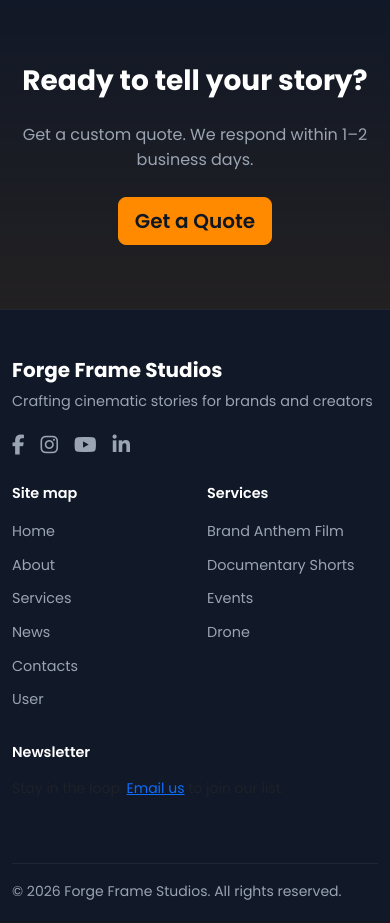
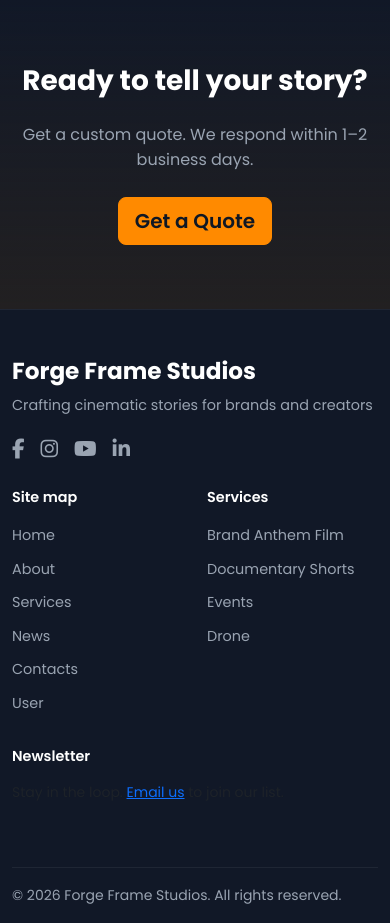
Before and after one commit to shirisha456/Forge-frame-studios, a PHP site: page /Cross-Domain-Enterprise-Online-Market-Place/index.php in a window 390 px wide. Shown: the part 3042-3965 px from the top of the page. Before the commit the page ends 3942 px from the top, so only its background shows below. Run offline with PHP 8.4, Linux system fonts and the light colour scheme.

Commit message:
Update CSS version and adjust font sizes for improved responsiveness in header and footer styles.

```diff
--- a/assets/css/style.css
+++ b/assets/css/style.css
@@ -70,6 +70,7 @@
 }
 
 .navbar-dark .navbar-brand {
+  font-size: clamp(1.35rem, 2.8vw, 1.65rem);
   font-weight: 700;
   color: #fff !important;
   letter-spacing: 0.02em;
@@ -128,7 +129,7 @@
   max-width: 640px;
 }
 .hero-title {
-  font-size: clamp(2.25rem, 5vw, 4rem);
+  font-size: clamp(1.95rem, 4.25vw, 3.35rem);
   font-weight: 700;
   letter-spacing: 0.02em;
   line-height: 1.15;
@@ -699,7 +700,7 @@
   margin-top: auto;
 }
 .footer-brand {
-  font-size: 1.25rem;
+  font-size: 1.45rem;
   font-weight: 700;
   color: #fff;
   margin-bottom: 0.5rem;
--- a/includes/header.php
+++ b/includes/header.php
@@ -28,7 +28,7 @@
     <!-- Font Awesome -->
     <link href="https://cdnjs.cloudflare.com/ajax/libs/font-awesome/6.5.1/css/all.min.css" rel="stylesheet">
     <!-- Custom styles -->
-    <link href="<?php echo ASSETS_CSS; ?>?v=1" rel="stylesheet">
+    <link href="<?php echo ASSETS_CSS; ?>?v=2" rel="stylesheet">
     <!-- Schema.org Organization / LocalBusiness -->
     <script type="application/ld+json">
     {
```
